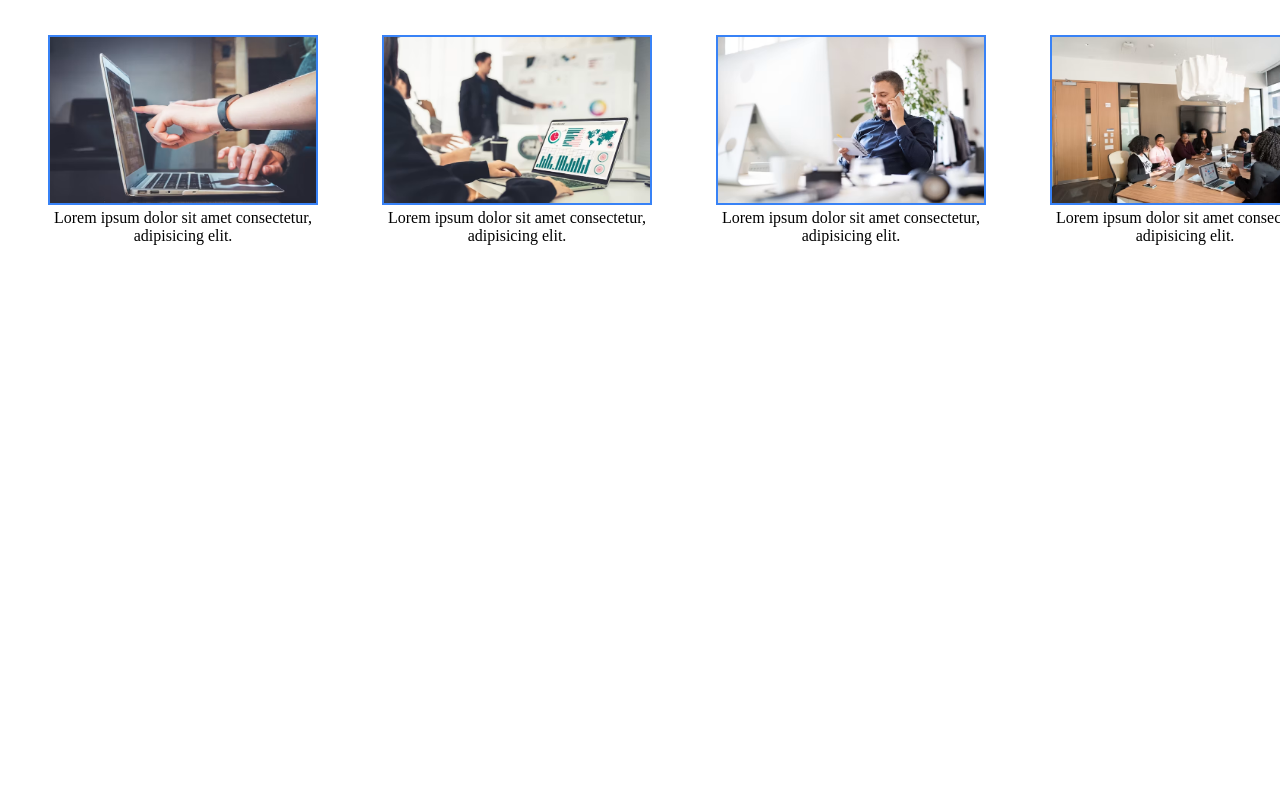
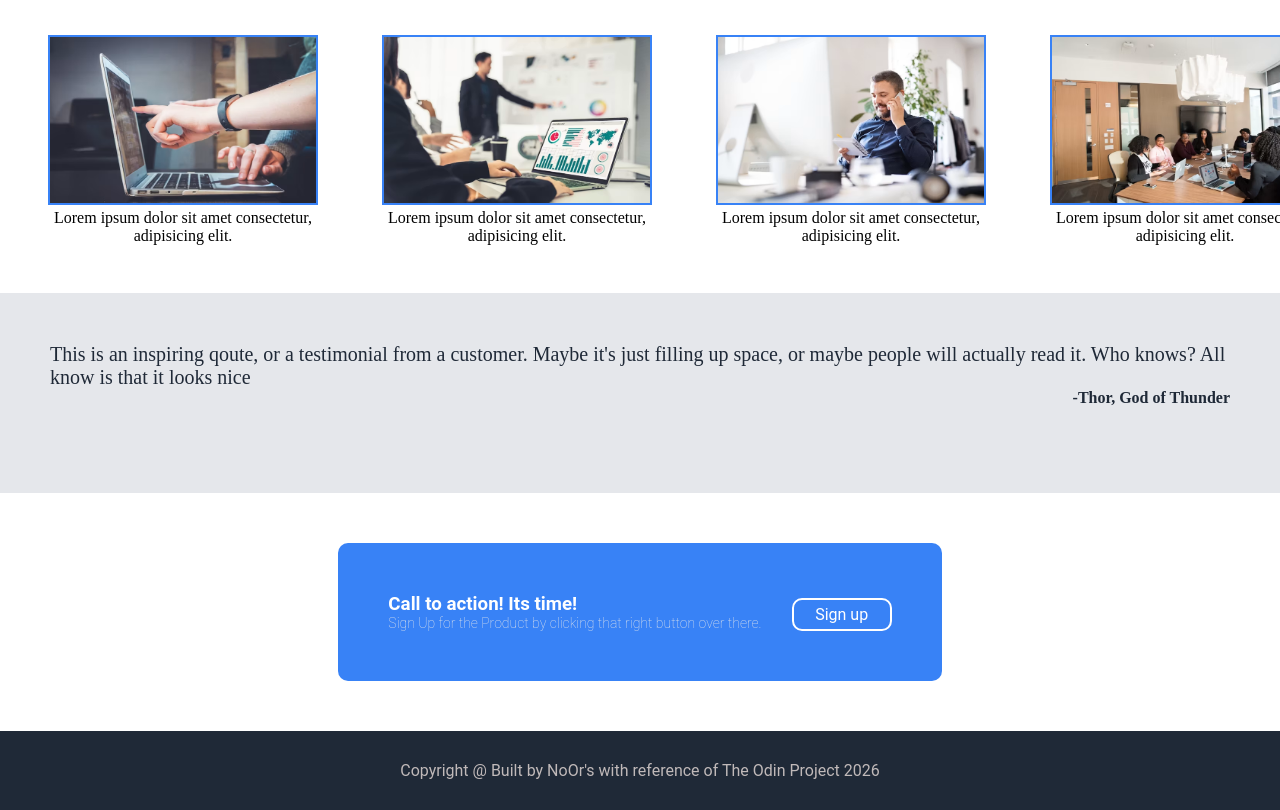
Before and after one commit to Noorullah814/the-odin-project, a plain HTML site: page landing-page/index.html in a window 1280 px wide. Shown: the part 620-1430 px from the top of the page. Before the commit the page ends 913 px from the top, so only its background shows below. Drawn offline with Linux system fonts and the light colour scheme.

Commit message:
Complete The Odin Project Landing Page

```diff
--- a/landing-page/index.html
+++ b/landing-page/index.html
@@ -60,7 +60,27 @@
         <p>Lorem ipsum dolor sit amet consectetur, adipisicing elit.</p>
        </div>
     </div>
-</div>
+
+    <div class="qoute">
+        <div class="qoute-content">
+            <p>This is an inspiring qoute, or a testimonial from a customer. Maybe it's just filling up space, or maybe people will actually read it. Who knows? All know is that it looks nice</p>
+            <p class="bold-text">-Thor, God of Thunder</p>
+        </div>
+    </div>
+
+    <div class="contact">
+        <div>
+            <h3>Call to action! Its time!</h3>
+            <p>Sign Up for the Product by clicking that right button over there.</p>
+        </div>
+        <div class="b-div">
+            <a href="#">Sign up</a>
+        </div>
+    </div>
+
+    <div class="footer">
+       <p>Copyright @ Built by NoOr's with reference of The Odin Project 2026</p>
+    </div>
 </body>
 
 </html>
--- a/landing-page/style.css
+++ b/landing-page/style.css
@@ -104,3 +104,76 @@
 .about-content p{
     text-align: center;
 }
+
+.qoute{
+    background-color: #E5E7EB;
+    max-width: 100%;
+    height: 200px;
+}
+
+.qoute-content{
+    padding: 50px;
+    font-size: 20px;
+    font-weight: 300;
+    color:#1f2937;
+}
+
+.qoute-content .bold-text{
+    text-align: end;
+    font-weight: 700;
+    font-size: 16px;
+}
+
+.contact{
+    display: flex;
+    margin: 50px;
+    padding: 50px;
+    max-width: 700px;
+    justify-self: center;
+    background-color: #3882f6;
+    font-family: "roboto",sans-serif;
+    color: white;
+    border-radius: 10px;
+    gap: 30px;
+}
+
+.contact h3{
+    font-weight: 600;
+}
+
+.contact p{
+    font-weight: 100;
+    font-size: 14px;
+    color: #E5E7EB;
+}
+
+.b-div{
+
+    display: flex;
+    align-items: end;
+
+
+}
+.b-div a{
+
+    background-color: #3882f6;
+    border: 2px solid white;
+    border-radius: 10px;
+    color: white;
+    text-decoration: none;
+    width: 100px;
+    text-align: center;
+    padding: 5px;
+
+}
+
+.footer{
+    background-color: #1f2937;
+    max-height: 400px;
+    padding: 30px;
+    text-align: center;
+    color: rgb(192, 185, 185);
+    font-family: "roboto",sans-serif;
+
+
+}
```
Also changed, not shown: readme.md (added).
